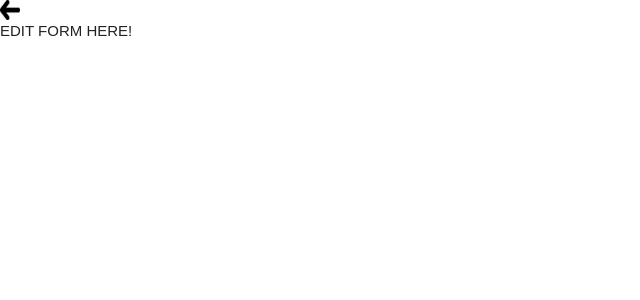
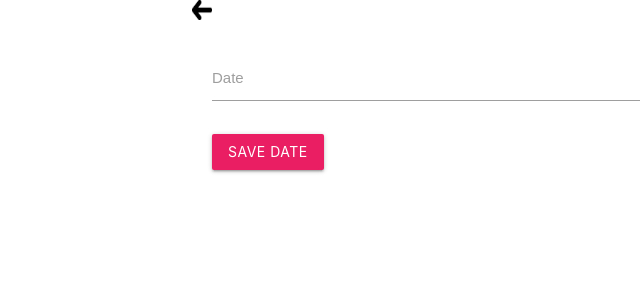
Before and after one commit to olessiap/travel-log, a React (Create React App) app: page /edit/1 in a window 1280 px wide. Shown: the top 300 px of the page, without its empty margins (0-640 px from the left). Built offline with nearby package versions, Linux system fonts and the light colour scheme.

Commit message:
work in progress on add new date array

```diff
--- a/src/CountryPage.js
+++ b/src/CountryPage.js
@@ -15,7 +15,9 @@ export class CountryPage extends Component {
   handleSubmit = (e) => {
     e.preventDefault()
     this.props.addNewCity(this.state)
-    this.props.history.push(`/edit/${this.state.id}`)
+    this.props.history.push({
+      pathname: `/edit/${this.state.id}`,
+      state: {city_id:this.state.id}})
     this.setState({
       id: '',
       cityName: ''
--- a/src/EditCity.js
+++ b/src/EditCity.js
@@ -1,4 +1,7 @@
 import React, { Component } from 'react'
+import { connect } from 'react-redux'
+import { addNewDate} from './redux/actions/cityActions.js'
+
 import GoHomeButton from './GoHomeButton';
 
 export class EditCity extends Component {
@@ -8,14 +11,47 @@ export class EditCity extends Component {
       pathname: '/'
     })
   }
+
+  handleChange = (e) => {
+    this.setState({
+      [e.target.id]:e.target.value,
+      id: Math.floor(Math.random() * (1000 - 1)),
+    })
+  }
+
+  handleSubmit = (e) => {
+    console.log(this.state)
+    e.preventDefault()
+    this.props.addNewDate(this.state, this.props.history.location.state.city_id)
+    this.setState({
+      [e.target.id]: '',
+    })
+    this.props.history.push('/')
+  }
   render() {
+    console.log(this.props)
     return (
-      <div>
+      <div className="container">
         <GoHomeButton handleGoHome={this.handleGoHome}/>
-        EDIT FORM HERE!
+        <form onSubmit={this.handleSubmit}>
+          <div className="input-field">
+            <label htmlFor="date">Date</label>
+            <input type="text" className="datepicker" id="date" onChange={this.handleChange}/>
+          </div>
+          <div className="input-field">
+            <button className="btn pink center">Save Date</button>
+          </div>
+        </form>
       </div>
     )
   }
 }
 
-export default EditCity
+
+const mapDispatchToProps = (dispatch) => {
+  return {
+    addNewDate: (date, cityId) => dispatch(addNewDate(date, cityId)),
+  }
+}
+
+export default connect(null, mapDispatchToProps)(EditCity)
--- a/src/NewCity.js
+++ b/src/NewCity.js
@@ -1,88 +1,96 @@
-// import React from 'react'
-// import { connect } from 'react-redux'
-// import { addNewCity } from './redux/actions/cityActions.js'
-// import M from "materialize-css";
-// import $ from 'jquery'
-// import GoHomeButton from "./GoHomeButton"
+import React from 'react'
+import { connect } from 'react-redux'
+import { addNewCity } from './redux/actions/cityActions.js'
+import M from "materialize-css";
+import $ from 'jquery'
+import GoHomeButton from "./GoHomeButton"
 
-// class NewCity extends React.Component {
-//   constructor(props) {
-//     super(props)
+class NewCity extends React.Component {
+  constructor(props) {
+    super(props)
 
-//     // this.createUI = this.createUI.bind(this)
-//   }
+    // this.createUI = this.createUI.bind(this)
+  }
 
-//   handleGoHome = () => {
-//     this.props.history.push({
-//       pathname: '/'
-//     })
-//   }
-//   componentDidMount() {
-//     // Auto initialize all the things!
-//     M.AutoInit();
+  handleGoHome = () => {
+    this.props.history.push({
+      pathname: '/'
+    })
+  }
+  componentDidMount() {
+    // Auto initialize all the things!
+    M.AutoInit();
 
-//    $(".datepicker-done").click(() => {
-//       var datepickerValue = $("#date-input").val();  // date-input it's 'id' on datepicker input
+   $(".datepicker-done").click(() => {
+      var datepickerValue = $("#date-input").val();  // date-input it's 'id' on datepicker input
 
-//       this.setState({ date: datepickerValue });
-//     });
-// }
-//   // createUI = () => {
+      this.setState({ date: datepickerValue });
+    });
+}
+  // createUI = () => {
 
-//   // }
+  // }
 
-//   handleKeyDown(e) {
-//     if(e.key === "Enter") {
-//       return(
-//         <div className="input-field">
-//           <label htmlFor="content">City Content</label>
-//           <input type="text" id="content" onChange={this.handleChange}/>
-//         </div>
-//       )
-//     }
-//   }
+  handleKeyDown(e) {
+    if(e.key === "Enter") {
+      return(
+        <div className="input-field">
+          <label htmlFor="content">City Content</label>
+          <input type="text" id="content" onChange={this.handleChange}/>
+        </div>
+      )
+    }
+  }
 
-//   handleChange = (e) => {
-//     this.setState({
-//       [e.target.id]:e.target.value,
-//       id: Math.floor(Math.random() * (1000 - 1)),
-//     })
-//   }
-//   handleSubmit = (e) => {
-//     e.preventDefault()
-//     this.props.addNewCity(this.state)
-//     this.setState({
-//       id: '',
-//       [e.target.id]: ''
-//     })
-//     this.props.history.push('/')
-//   }
-//   render() {
-//     return (
-//       <div className="container">
-//         <GoHomeButton handleGoHome={this.handleGoHome}/>
-//         <form onSubmit={this.handleSubmit}>
-//           <div className="input-field">
-//             <label htmlFor="date">Date</label>
-//             <input type="text" className="datepicker" id="date-input"/>
-//           </div>
-//           <div className="input-field">
-//             <label htmlFor="content">City Notes</label>
-//             <input type="text" id="content" onKeyDown={this.handleKeyDown} onChange={this.handleChange}></input>
-//           </div>
-//           <div className="input-field">
-//             <button className="btn pink center">Save</button>
-//           </div>
-//         </form>
-//       </div>
-//     )
-//   }
-// }
+  handleChange = (e) => {
+    this.setState({
+      [e.target.id]:e.target.value,
+      id: Math.floor(Math.random() * (1000 - 1)),
+      userId:Math.floor(Math.random() * (1000 - 1)),
+    })
+  }
+  handleSubmit = (e) => {
+    e.preventDefault()
+    this.props.addNewCity(this.state)
+    this.setState({
+      id: '',
+      userId: '',
+      [e.target.id]: ''
+    })
+    this.props.history.push('/')
+  }
+  render() {
+    return (
+      <div className="container">
+        <GoHomeButton handleGoHome={this.handleGoHome}/>
+        <form className="white">
+          <div className="input-field">
+            <label htmlFor="title">City</label>
+            <input type="text" id="title" onChange={this.handleChange}/>
+          </div>
+          <div className="input-field">
+            <label htmlFor="date">Date</label>
+            <input type="text" className="datepicker" id="date-input"/>
+          </div>
+        </form>
+        <form onSubmit={this.handleSubmit}>
+          <div className="input-field">
+            <label htmlFor="content">City Notes</label>
+            <input type="text" id="content" onKeyDown={this.handleKeyDown} onChange={this.handleChange}></input>
+          </div>
+          <div className="input-field">
+            <button className="btn pink center">Save</button>
+          </div>
+        </form>
+      </div>
+    )
+  }
+}
 
-// const mapDispatchToProps = (dispatch) => {
-//   return {
-//     addNewCity: (city) => dispatch(addNewCity(city)),
-//   }
-// }
+const mapDispatchToProps = (dispatch) => {
+  return {
+    addNewCity: (city) => dispatch(addNewCity(city)),
+  }
+}
 
-// export default connect(null, mapDispatchToProps)(NewCity)
+export default connect(null, mapDispatchToProps)(NewCity)
--- a/src/redux/actions/cityActions.js
+++ b/src/redux/actions/cityActions.js
@@ -4,3 +4,10 @@ export const addNewCity = (city) => {
     dispatch({ type:  "ADD_NEW_CITY", city:city})
   }
 }
+
+export const addNewDate= (date, cityId) => {
+  return (dispatch, getState) => {
+    //async call to DB
+    dispatch({ type:  "ADD_NEW_DATE", date:date, cityId:cityId})
+  }
+}
--- a/src/redux/reducers/cityReducer.js
+++ b/src/redux/reducers/cityReducer.js
@@ -67,6 +67,32 @@ const cityReducer = (state = initState, action) => {
         ...state,
         cities: [...state.cities, action.city]
       }
+    case "ADD_NEW_DATE":
+      console.log(action)
+      const newState = state
+      let city = newState.cities.filter(item => {
+       return item.id == action.cityId
+      })
+      console.log(city)
+      let test = city.push(action.date)
+      console.log(test)
+      console.log(newState[city[0]])
+      return {
+          ...state,
+          cities:{
+            ...state.cities,
+            da:state.cities.map(item => {
+              if(item.id === action.cityId) {
+                return {
+                  ...item,
+                  days: [
+                    action.date
+                  ]
+                }
+              }
+            })
+        }
+      }
     default: return state
   }
 }
```
